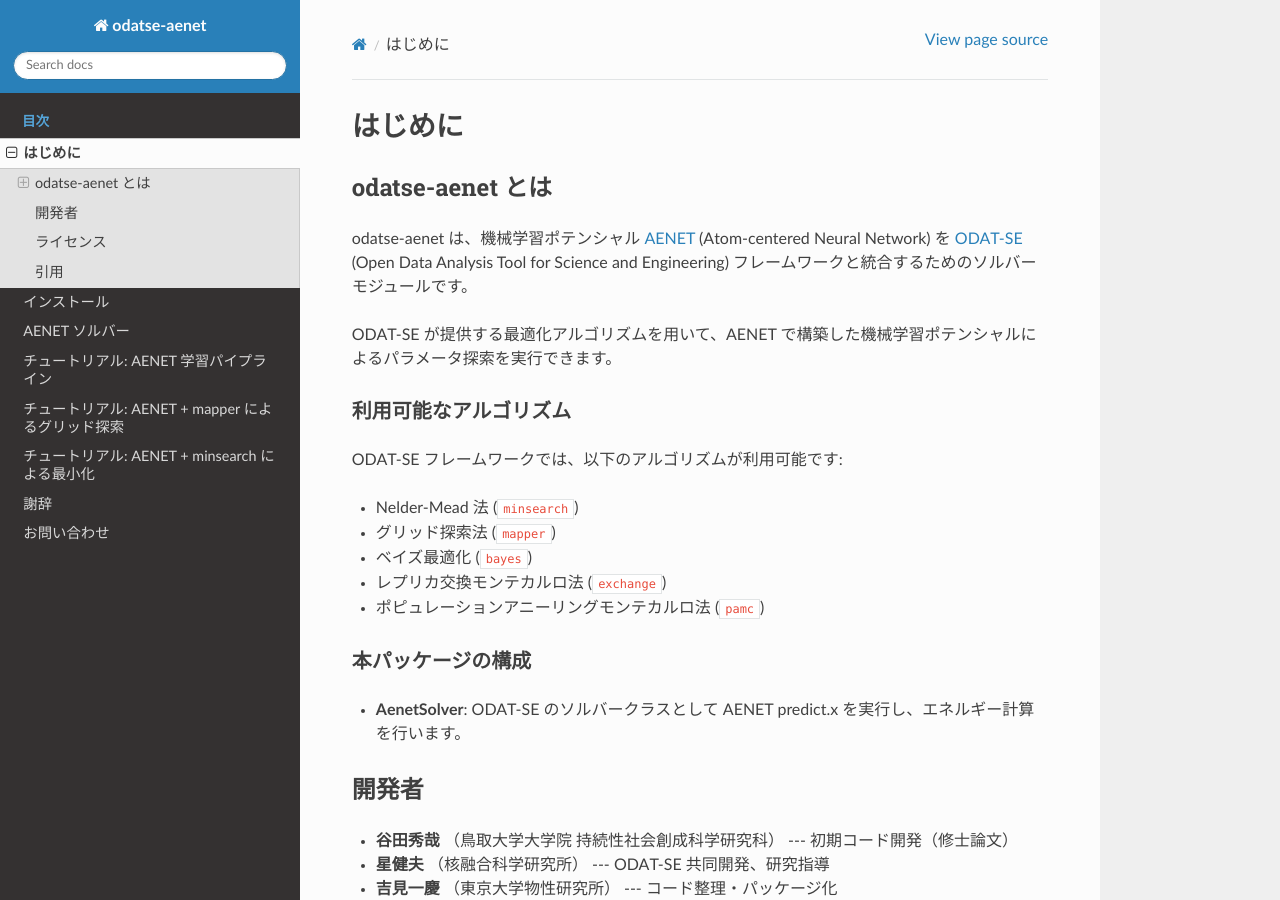
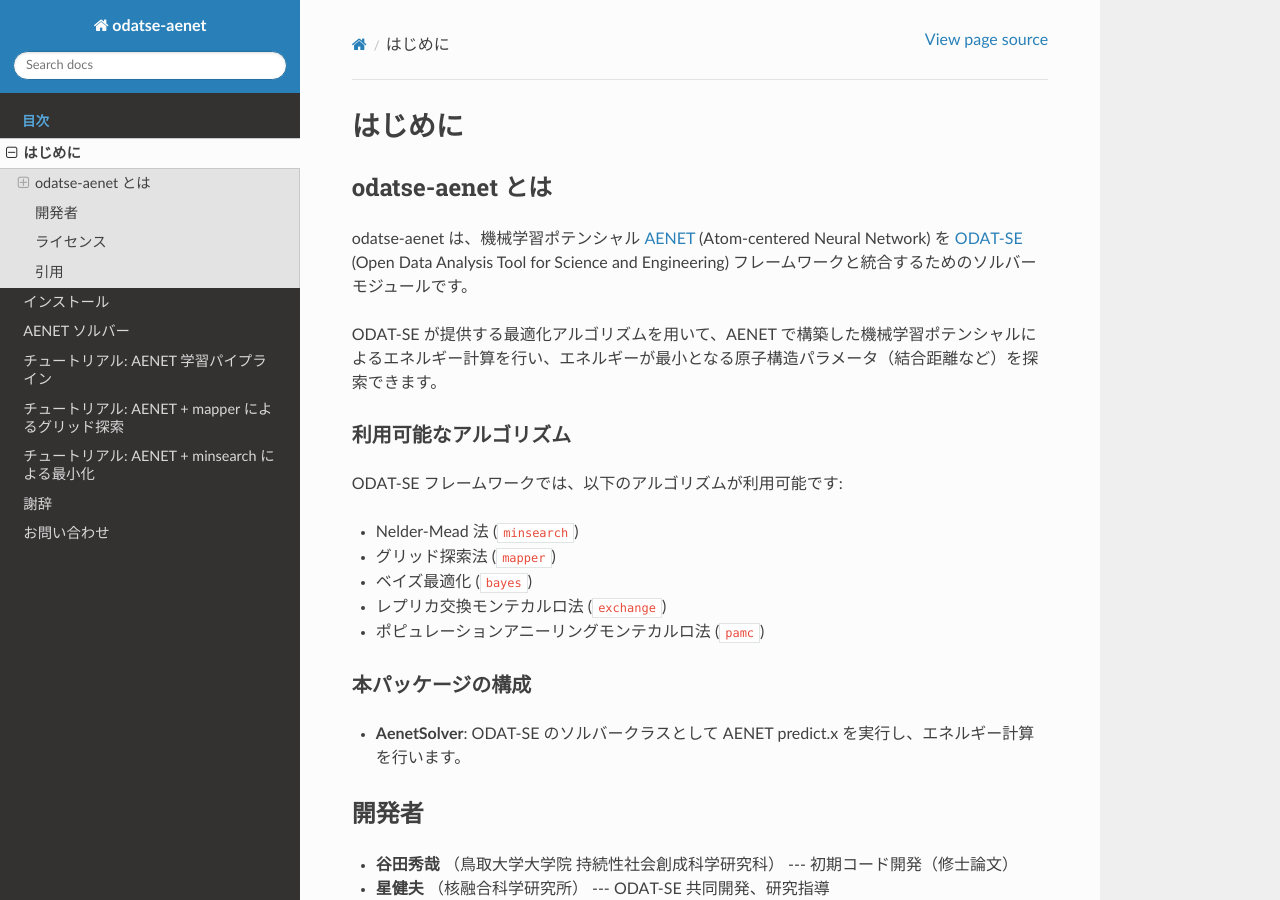
Before and after one commit to k-yoshimi/odatse-aenet, a Sphinx documentation site: the page built from docs/ja/source/introduction.rst, in a window 1280 px wide and 900 px high. Built offline with Sphinx 7.4.7 and the Read the Docs theme 3.1.0, drawn with Linux system fonts in a browser that asks for light colours.

Commit message:
Clarify introduction to explicitly describe energy minimization
The previous description was too abstract ("parameter search"). Updated
both JA and EN introductions to state that the solver computes energies
and searches for atomic structure parameters that minimize the energy.

Co-Authored-By: Claude Opus 4.6 <noreply@anthropic.com>

```diff
--- a/docs/en/source/introduction.rst
+++ b/docs/en/source/introduction.rst
@@ -7,7 +7,7 @@ What is odatse-aenet
 odatse-aenet is a solver module for integrating the machine learning potential `AENET <http://ann.atomistic.net/>`_ (Atom-centered Neural Network) with
 the `ODAT-SE <https://github.com/issp-center-dev/ODAT-SE>`_ (Open Data Analysis Tool for Science and Engineering) framework.
 
-Using the optimization algorithms provided by ODAT-SE, you can perform parameter searches with machine learning potentials constructed by AENET.
+Using the optimization algorithms provided by ODAT-SE, you can compute energies with machine learning potentials constructed by AENET and search for atomic structure parameters (such as bond distances) that minimize the energy.
 
 Available algorithms
 ~~~~~~~~~~~~~~~~~~~~~~
--- a/docs/ja/source/introduction.rst
+++ b/docs/ja/source/introduction.rst
@@ -7,7 +7,7 @@ odatse-aenet とは
 odatse-aenet は、機械学習ポテンシャル `AENET <http://ann.atomistic.net/>`_ (Atom-centered Neural Network) を
 `ODAT-SE <https://github.com/issp-center-dev/ODAT-SE>`_ (Open Data Analysis Tool for Science and Engineering) フレームワークと統合するためのソルバーモジュールです。
 
-ODAT-SE が提供する最適化アルゴリズムを用いて、AENET で構築した機械学習ポテンシャルによるパラメータ探索を実行できます。
+ODAT-SE が提供する最適化アルゴリズムを用いて、AENET で構築した機械学習ポテンシャルによるエネルギー計算を行い、エネルギーが最小となる原子構造パラメータ（結合距離など）を探索できます。
 
 利用可能なアルゴリズム
 ~~~~~~~~~~~~~~~~~~~~~~
```
